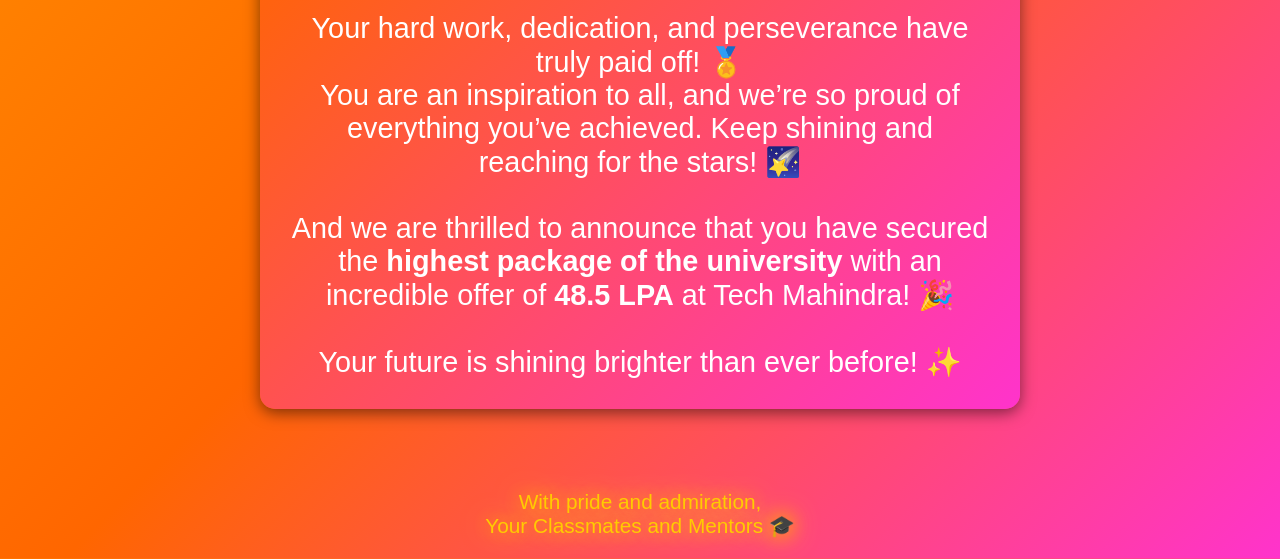
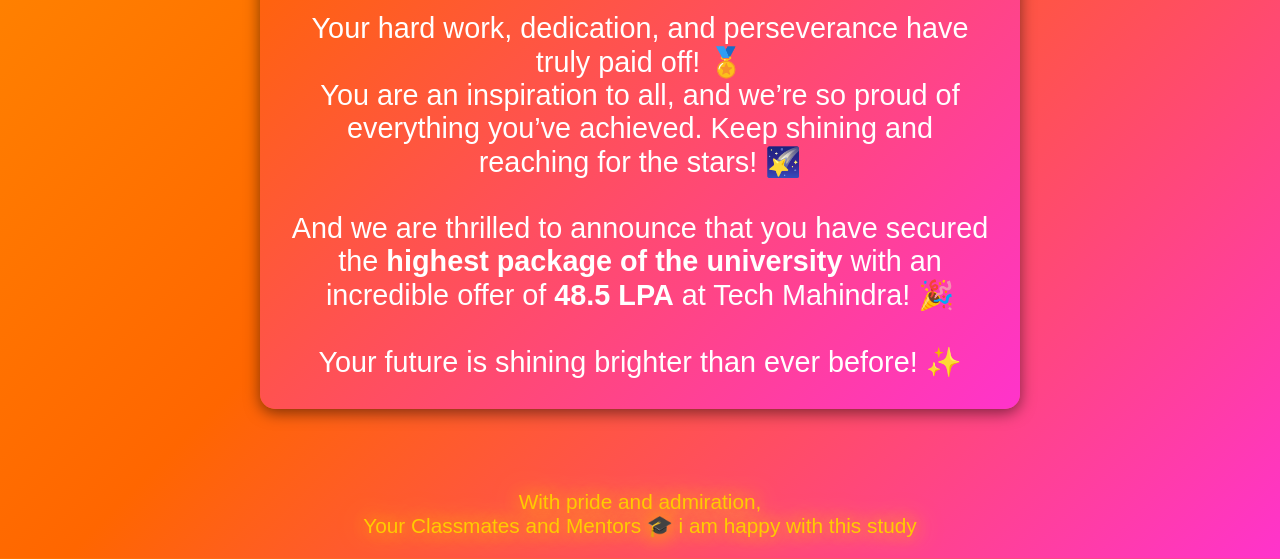
Before and after one commit to Devendrareddy25/kiran, a plain HTML site: page index.html in a window 1280 px wide. Shown: the part 594-1153 px from the top of the page. Drawn offline with Linux system fonts and the light colour scheme.

Commit message:
Update index.html

```diff
--- a/index.html
+++ b/index.html
@@ -226,7 +226,7 @@
     </main>
 
     <footer>
-        <p>With pride and admiration, <br> Your Classmates and Mentors 🎓</p>
+        <p>With pride and admiration, <br> Your Classmates and Mentors 🎓 i am happy with this study</p>
     </footer>
 </body>
 
```
